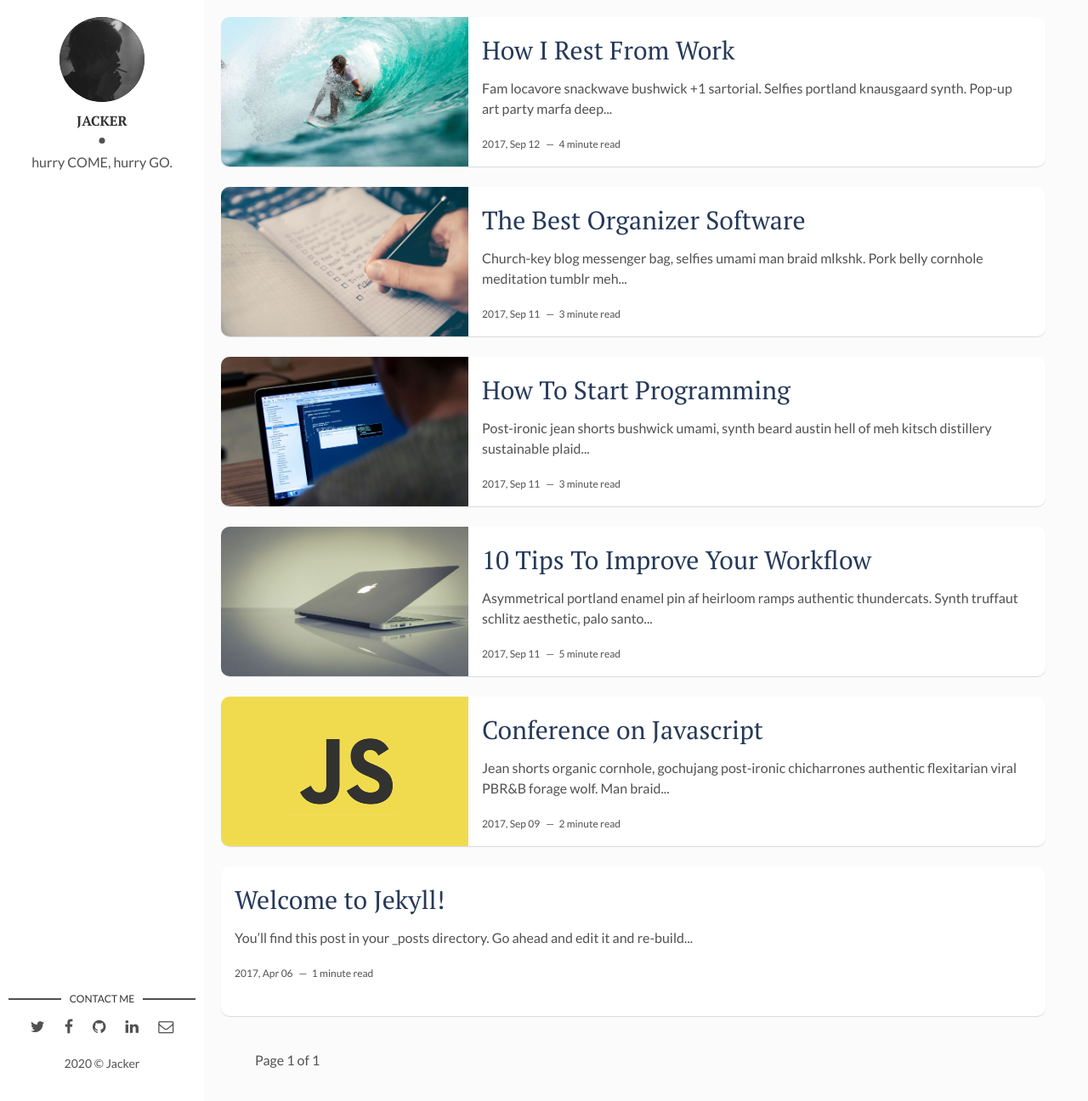
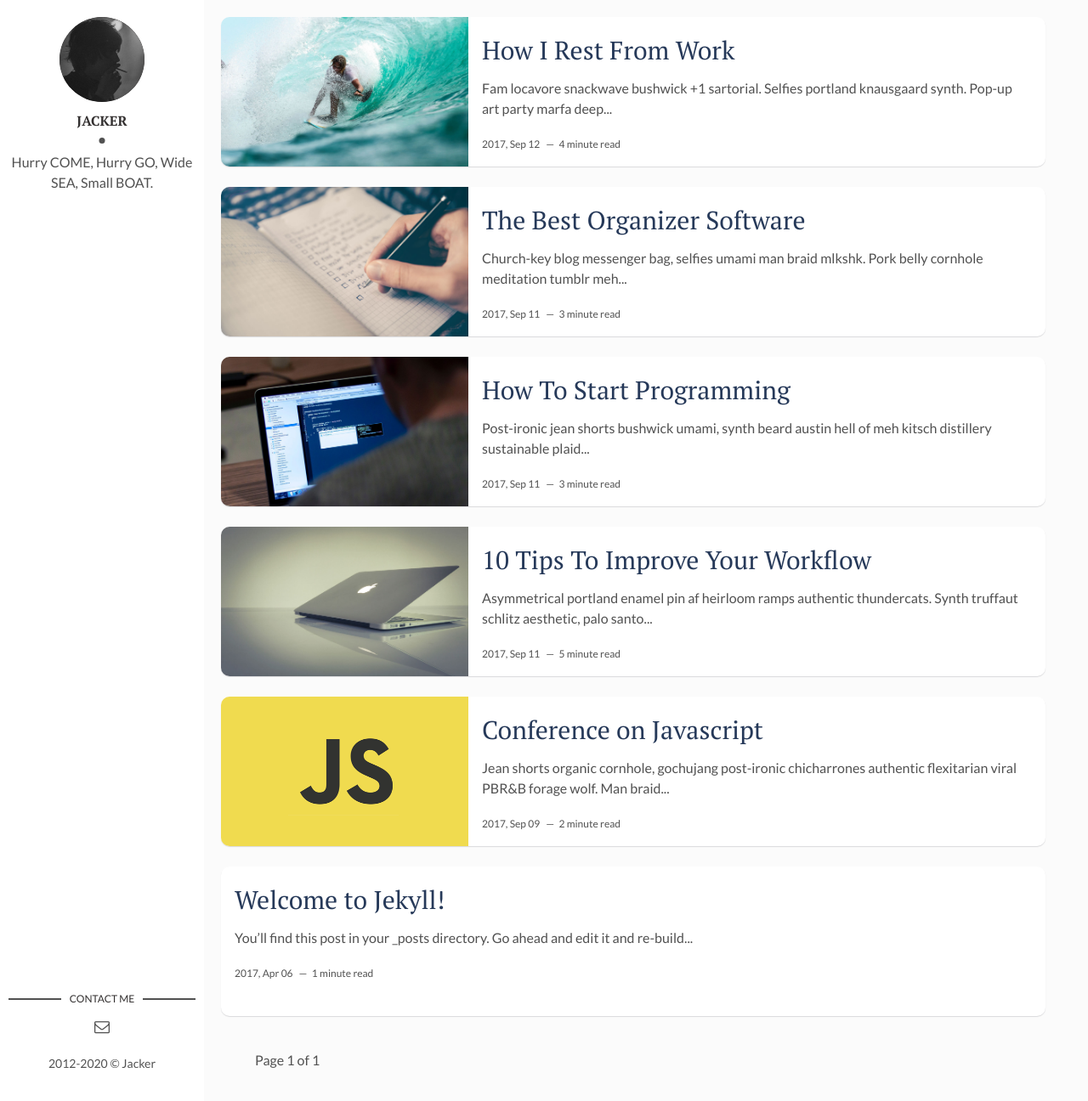
Before and after one commit to amainLee/amainLee.github.io, a Jekyll site: the page built from index.html, in a window 1280 px wide and 1296 px high. Shown: the whole window at 85% size. Built offline with Jekyll 4.4.1, drawn with Linux system fonts in a browser that asks for light colours; the list of posts is cut into pages by our own code.

Commit message:
add files

```diff
--- a/_config.yml
+++ b/_config.yml
@@ -1,8 +1,6 @@
 title: Hello,AmainLee
 description: > # this means to ignore newlines until "baseurl:"
-  Write an awesome description for your new site here. You can edit this
-  line in _config.yml. It will appear in your document head meta (for
-  Google search results) and in your feed.xml site description.
+  昨夜西风凋敝树，独上高楼，望尽天涯路.
 permalink: ':title/'
 baseurl: "" # the subpath of your site, e.g. /blog
 url: "https://amainlee.github.io/" # the base hostname & protocol for your site, e.g. http://example.com
@@ -11,12 +9,12 @@ site-twitter: #if your site has a twitter account, enter it here
 # Author Settings
 author: Jacker # add your name
 author-img: cool.jpg # add your photo
-about-author: hurry COME, hurry GO. # add description
+about-author: Hurry COME, Hurry GO, Wide SEA, Small BOAT. # add description
 social-twitter: # add your Twitter handle
 social-facebook: # add your Facebook handle
 social-github:  # add your Github handle
 social-linkedin: # add your Linkedin handle
-social-email: # add your Email address
+social-email: swallow01403652@qq.com # add your Email address
 
 # Disqus
 discus-identifier: mr-brown # add your discus identifier
@@ -36,3 +34,4 @@ paginate_path: "/page/:num"
 
 exclude: ["node_modules", "gulpfile.js", "package.json", "yarn.lock"]
 auto: true
+since: 2012
--- a/_layouts/main.html
+++ b/_layouts/main.html
@@ -16,7 +16,7 @@ layout: default
     <section class="contact">
       <h3 class="contact-title">Contact me</h3>
       <ul>
-        {% if site.social-twitter %}
+        <!-- {% if site.social-twitter %}
           <li><a href="https://twitter.com/{{ site.social-twitter }}" target="_blank"><i class="fa fa-twitter" aria-hidden="true"></i></a></li>
         {% else %}
           <li><a href="https://twitter.com/artemsheludko_" target="_blank"><i class="fa fa-twitter" aria-hidden="true"></i></a></li>
@@ -35,7 +35,7 @@ layout: default
           <li class="linkedin"><a href="https://in.linkedin.com/in/{{site.social-linkedin}}" target="_blank"><i class="fa fa-linkedin"></i></a></li>
         {% else %}
           <li class="linkedin"><a href="https://in.linkedin.com/" target="_blank"><i class="fa fa-linkedin" aria-hidden="true"></i></a></li>
-        {% endif %}
+        {% endif %} -->
         {% if site.social-email %}
           <li class="email"><a href="mailto:{{site.social-email}}"><i class="fa fa-envelope-o"></i></a></li>
         {% else %}
@@ -44,7 +44,7 @@ layout: default
       </ul>
     </section> <!-- End Section Contact -->
     <div class="copyright">
-      <p>{{site.time | date: '%Y'}} &copy; {{site.author}}</p>
+      <p>{{site.since}}-{{site.time | date: '%Y'}} &copy; {{site.author}}</p>
     </div>
   </footer> <!-- End Footer -->
 </aside> <!-- End Sidebar -->
```
Also changed, not shown: assets/img/favicon/favicon.ico, assets/img/favicon/favicon_back.ico (added).
